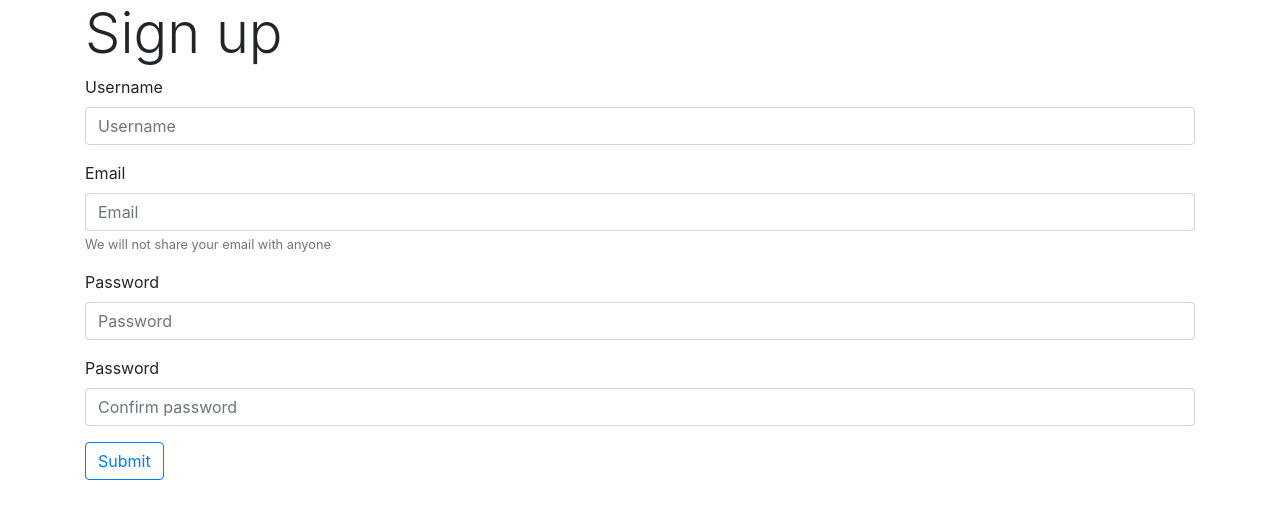
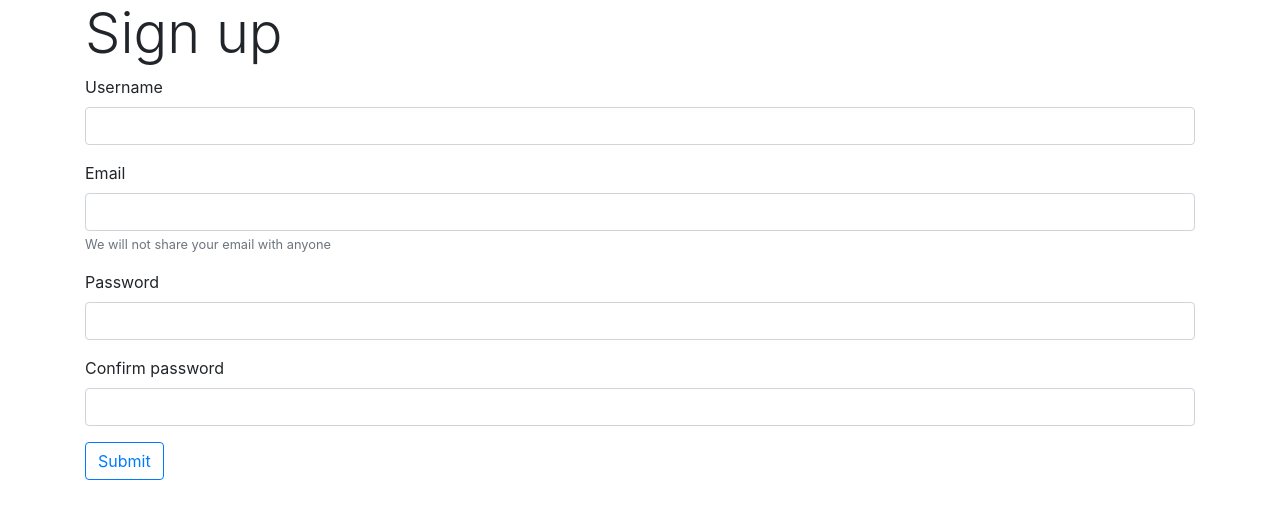
Before and after one commit to imranmaj/language-chat, a Flask app: page /signup in a window 1280 px wide. Shown: the part 56-575 px from the top of the page. Run offline with Flask 2, Linux system fonts and the light colour scheme; some libraries are stand-ins or nearby versions.

Commit message:
Removed placeholders, changed capitalization and spacing

```diff
--- a/app/templates/base.html
+++ b/app/templates/base.html
@@ -45,7 +45,7 @@
                                 <a class="dropdown-item" href="{{ url_for('new_conversation') }}">New Conversation</a>
                                 <div class="dropdown-divider"></div>
                                 <a class="dropdown-item" href="{{ url_for('settings') }}">Settings</a>
-                                <a class="dropdown-item" href="{{ url_for('logout') }}">Logout</a>
+                                <a class="dropdown-item" href="{{ url_for('logout') }}">Log out</a>
                             </div>
                         </li>
                     {% else %}
--- a/app/templates/login.html
+++ b/app/templates/login.html
@@ -9,11 +9,11 @@
         <form action="{{ url_for('login') }}" method="POST">
             <div class="form-group">
                 <label for="username">Username</label>
-                <input class="form-control" type="text" name="username" placeholder="Username">
+                <input class="form-control" type="text" name="username">
             </div>
             <div class="form-group">
                 <label for="password">Password</label>
-                <input class="form-control" type="password" name="password" placeholder="Password">
+                <input class="form-control" type="password" name="password">
             </div>
             <input class="btn btn-outline-primary mb-2" type="submit">
         </form>
--- a/app/templates/signup.html
+++ b/app/templates/signup.html
@@ -8,20 +8,20 @@
         <form action="{{ url_for('signup') }}" method="POST">
             <div class="form-group">
                 <label for="username">Username</label>
-                <input class="form-control" type="text" name="username" placeholder="Username">
+                <input class="form-control" type="text" name="username">
             </div>
             <div class="form-group">
                 <label for="email">Email</label>
-                <input class="form-control" type="email" name="email" placeholder="Email" aria-describedby="emailNotice">
+                <input class="form-control" type="email" name="email" aria-describedby="emailNotice">
                 <small id="emailNotice" class="form-text text-muted">We will not share your email with anyone</small>
             </div>
             <div class="form-group">
                 <label for="password">Password</label>
-                <input class="form-control" type="password" name="password" placeholder="Password">
+                <input class="form-control" type="password" name="password">
             </div>
             <div class="form-group">
-                <label for="password">Password</label>
-                <input class="form-control" type="password" name="confirm_password" placeholder="Confirm password">
+                <label for="password">Confirm password</label>
+                <input class="form-control" type="password" name="confirm_password">
             </div>
             <input class="btn btn-outline-primary mb-2" type="submit">
         </form>
```
